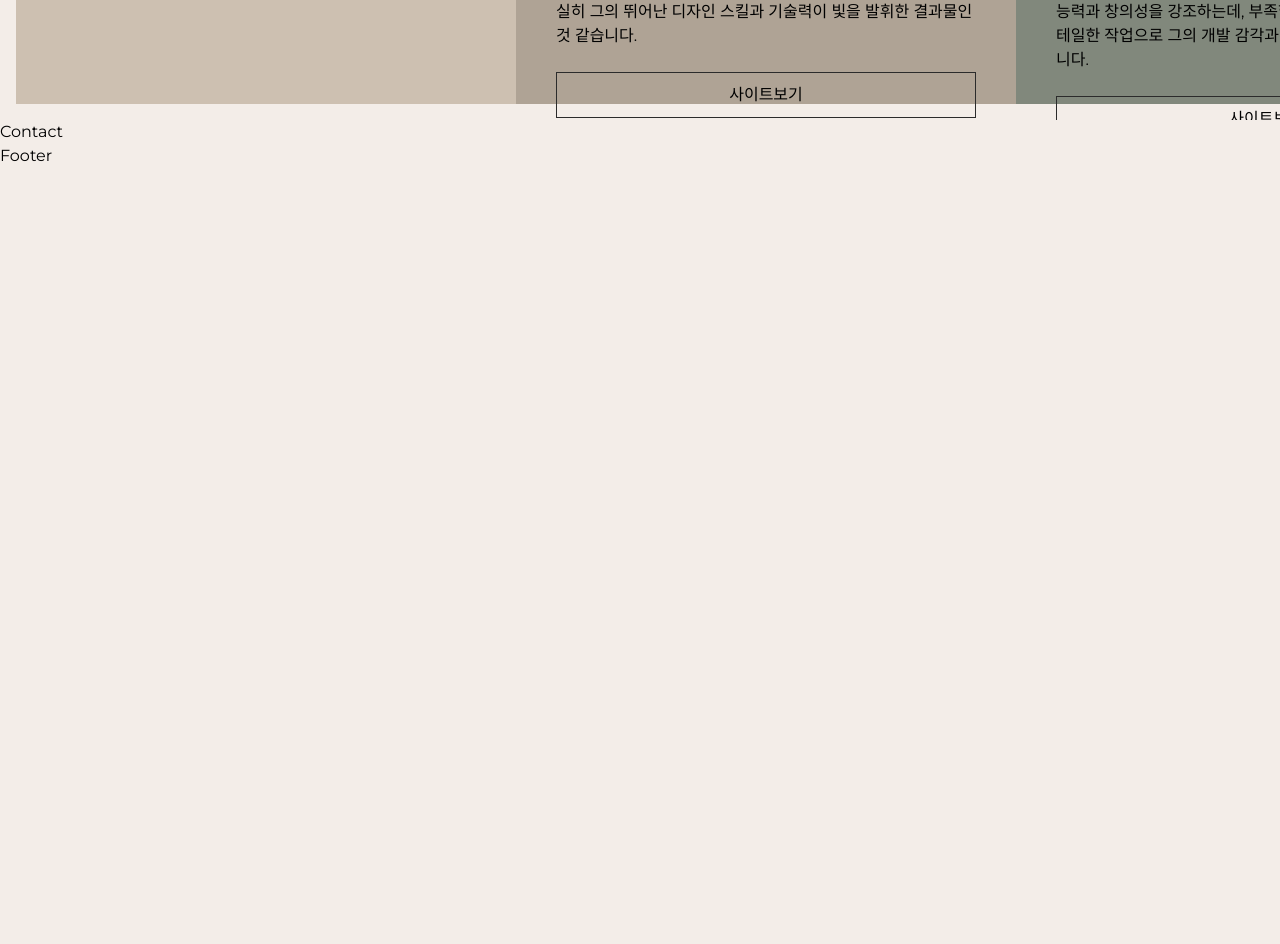
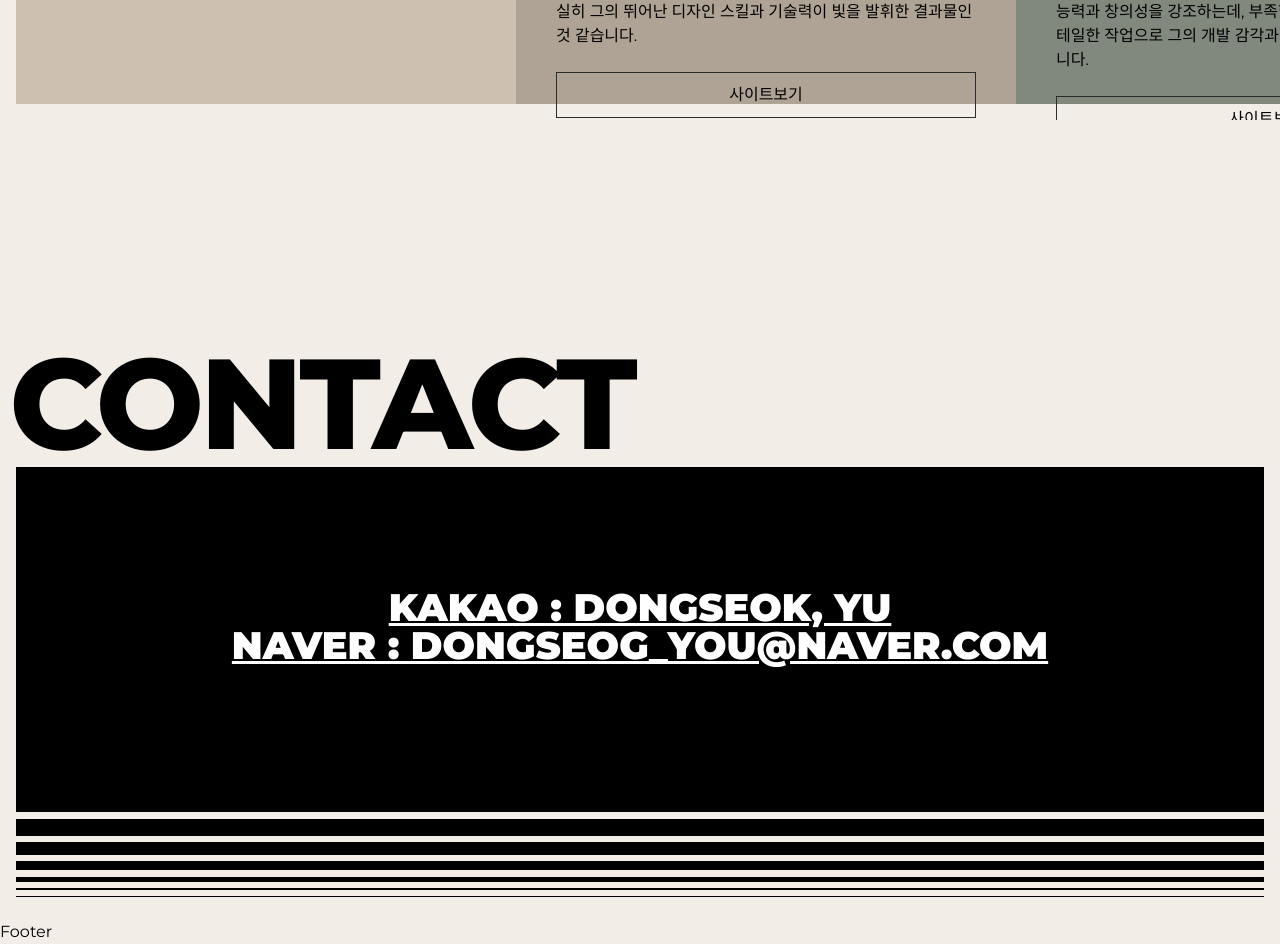
Before and after one commit to Dongjewerly/port2023-react, a React (Create React App) app: page / in a window 1280 px wide. Shown: the part 5500-6444 px from the top of the page. Before the commit the page ends 5668 px from the top, so only its background shows below. Built offline with nearby package versions, Linux system fonts and the light colour scheme; a small style sheet from the web is missing; the HTML template or start-up script is replaced by a standard one; a web font is replaced by a local one.

Commit message:
연락처완료

```diff
--- a/src/assets/scss/section/_contact.scss
+++ b/src/assets/scss/section/_contact.scss
@@ -0,0 +1,134 @@
+#contact {
+    height: 100vh;
+}
+.contact_inner {
+    width: 100%;
+    height: 100%;
+    padding: 16px;
+    display: flex;
+    align-items: flex-start;
+    justify-content: flex-end;
+    flex-direction: column;
+
+    @media (max-width: 800px){
+        justify-content: center;
+    }
+    .contact_title {
+        font-size: 10vw;
+        text-transform: uppercase;
+        line-height: 1;
+        font-weight: 800;
+        white-space: nowrap;
+        text-indent: -0.5vw;
+        letter-spacing: -0.3vw;
+
+        @media (max-width:800px){
+            display: none;
+        }
+    }
+    .contact_text {
+        width: 100%;
+        height: 40vh;
+        background-color: var(--black);
+        color: var(--white);
+        display: flex;
+        align-items: center;
+        justify-content: center;
+        flex-direction: column;
+        position: relative;
+
+        .text {
+            font-size: 3vw;
+            line-height: 1;
+            font-weight: 900;
+            text-transform: uppercase;
+            text-decoration: underline;
+            text-align: center;
+            position: relative;
+            z-index: 100;
+            transition: all 0.3s;
+            cursor: all-scroll;
+
+            @media (max-width:800px) {
+                font-size: 24px;
+                padding: 0 16px;
+                word-break: break-all;
+            }
+
+
+        }
+
+    }
+    .contact_lines {
+        width: 100%;
+
+        .line {
+            display: block;
+            width: 100%;
+            height: 1px;
+            background-color: var(--black);
+            margin-bottom: 0.5vw;
+
+            &:nth-child(1){
+                height: 25px;
+            }
+            &:nth-child(2){
+                height: 17px;
+            }
+            &:nth-child(3){
+                height: 13px;
+            }
+            &:nth-child(4){
+                height: 9px;
+            }
+            &:nth-child(5){
+                height: 5px;
+            }
+            &:nth-child(6){
+                height: 2px;
+            }
+            &:nth-child(7){
+                height: 1px;
+            }
+
+        }
+
+        &.top {
+            .line {
+                margin-top: 0.5vw;
+                margin-bottom: 0;
+                display: none;
+
+                @media (max-width:800px) {
+                    display: block;
+
+                }
+
+                &:nth-child(7){
+                    height: 25px;
+                }
+                &:nth-child(6){
+                    height: 17px;
+                }
+                &:nth-child(5){
+                    height: 13px;
+                }
+                &:nth-child(4){
+                    height: 9px;
+                }
+                &:nth-child(3){
+                    height: 5px;
+                }
+                &:nth-child(2){
+                    height: 2px;
+                }
+                &:nth-child(1){
+                    height: 1px;
+                }
+
+            }
+        }
+    }
+
+
+}
--- a/src/components/Contact.jsx
+++ b/src/components/Contact.jsx
@@ -1,10 +1,55 @@
-import React from 'react'
+import React from "react";
+const contactText = [
+    {
+        link:"https://blog.naver.com/dongseog_you/223434116836",
+        title:"KAKAO : DongSeok, Yu",
+    },
+    {
+        link:"https://blog.naver.com/dongseog_you/223434116836",
+        title:"NAVER : dongseog_you@naver.com",
+    }
+];
 
 const Contact = () => {
   return (
-    <div>
-      Contact
-    </div>
+    <section id="contact">
+            <div className="contact_inner">
+                <h2 className="contact_title">Contact</h2>
+                <div className="contact_lines top" aria-hidden="true">
+                    <span className="line"></span>
+                    <span className="line"></span>
+                    <span className="line"></span>
+                    <span className="line"></span>
+                    <span className="line"></span>
+                    <span className="line"></span>
+                    <span className="line"></span>
+                </div>
+                <div className="contact_text">
+                    <div className="text">
+                        {contactText.map((contact,key)=>(
+                            <div key={key}>
+                                <a
+                                href={contact.link}
+                                rel="noopener noreferrer"
+                                target="_blank"
+                                >
+                                    {contact.title}
+                                </a>
+                            </div>
+                        ))}
+                    </div>
+                </div>
+                <div className="contact_lines bottom" aria-hidden="true">
+                    <span className="line"></span>
+                    <span className="line"></span>
+                    <span className="line"></span>
+                    <span className="line"></span>
+                    <span className="line"></span>
+                    <span className="line"></span>
+                    <span className="line"></span>
+                </div>
+            </div>
+        </section>
   )
 }
 
```
